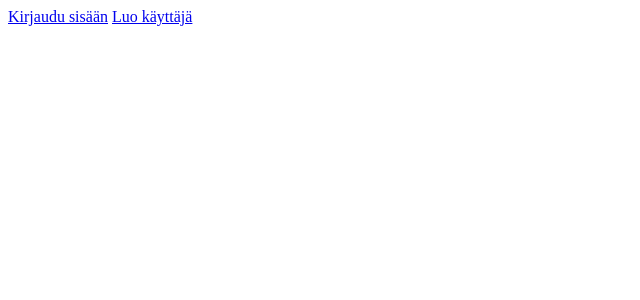
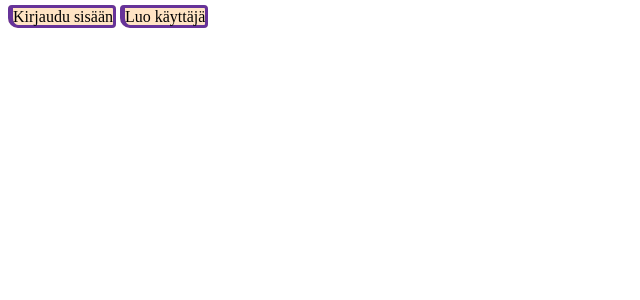
Before and after one commit to Spirilo/library-app, a React (Create React App) app in the folder client/: page /books in a window 1280 px wide. Shown: the top 300 px of the page, without its empty margins (0-640 px from the left). Built offline with nearby package versions, Linux system fonts and the light colour scheme.

Commit message:
small styles added with css to links

```diff
--- a/client/src/App.css
+++ b/client/src/App.css
@@ -0,0 +1,11 @@
+.link {
+  color: black;
+  text-decoration: none;
+  border-style: solid;
+  border-radius: 4px;
+  border-color: rebeccapurple;
+  border-end-start-radius: 10px;
+  border-left-width: 5px;
+  background-color: bisque;
+
+}
--- a/client/src/App.js
+++ b/client/src/App.js
@@ -1,6 +1,7 @@
 import { createContext, useState } from "react";
 import { Main } from "./main/content";
 import { LoginUI } from "./main/loginUI";
+import './App.css'
 
 export const UserContext = createContext(null)
 
--- a/client/src/main/content.js
+++ b/client/src/main/content.js
@@ -24,11 +24,11 @@ export const Main = () => {
   return(
     <div>
       <nav>
-        <Link to="/">Etusivu</Link>{' '}
-        <Link to="/books">Kirjat</Link>{' '}
-        <Link to="/authors">Kirjailijat</Link>{' '}
-        <Link to="/loans">Omat lainat</Link>{' '}
-        {user.role === 'admin' &&<Link to="/admin">Admin</Link>}{' '}
+        <Link className="link" to="/">Etusivu</Link>{' '}
+        <Link className="link" to="/books">Kirjat</Link>{' '}
+        <Link className="link" to="/authors">Kirjailijat</Link>{' '}
+        <Link className="link" to="/loans">Omat lainat</Link>{' '}
+        {user.role === 'admin' &&<Link className="link" to="/admin">Admin</Link>}{' '}
         Welcome back {user.username}!{' '}
         <button onClick={logout}>Kirjaudu ulos</button>
       </nav>
--- a/client/src/main/loginUI.js
+++ b/client/src/main/loginUI.js
@@ -6,8 +6,8 @@ export const LoginUI = () => {
   return(
     <div>
     <nav>
-      <Link to="/login">Kirjaudu sisään</Link>{' '}
-      <Link to="/create">Luo käyttäjä</Link>
+      <Link className="link" to="/login">Kirjaudu sisään</Link>{' '}
+      <Link className="link" to="/create">Luo käyttäjä</Link>
     </nav>
       <Routes>
         <Route path="/login" element={<Login />} />
```
